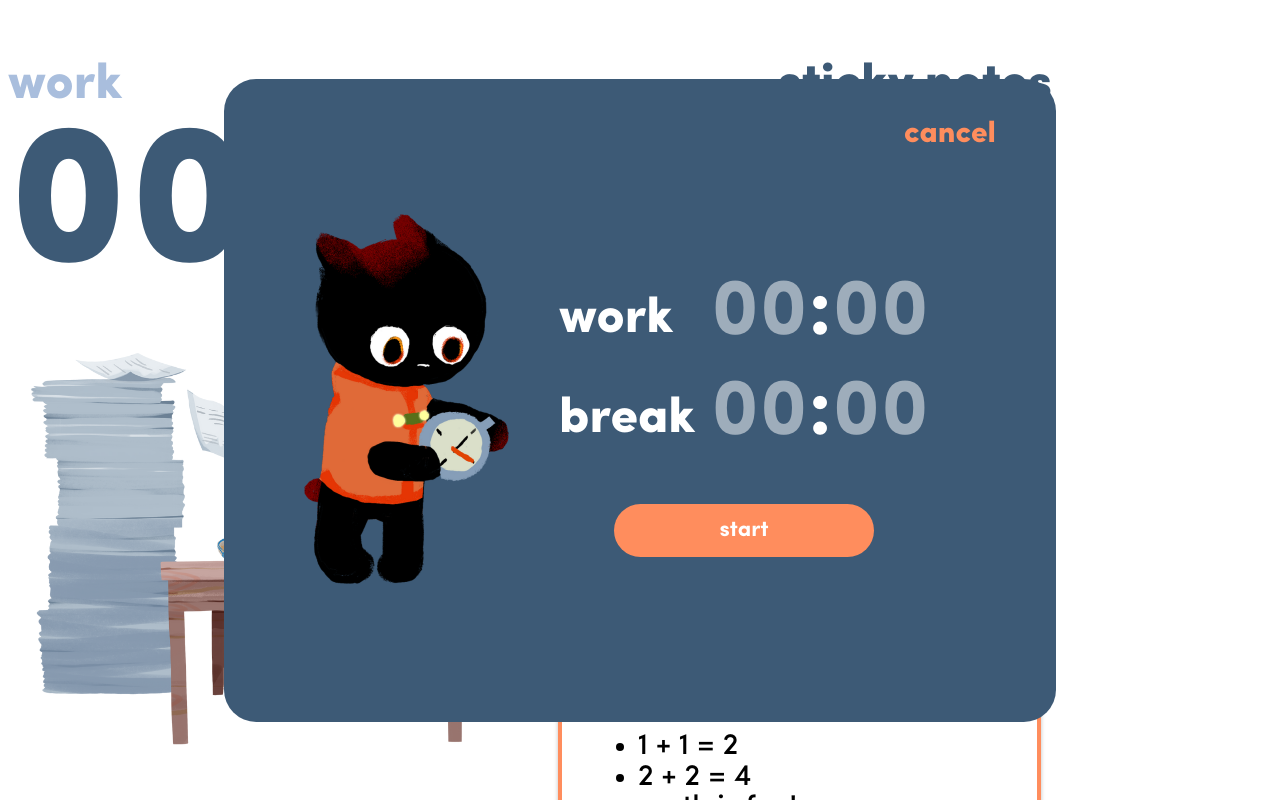
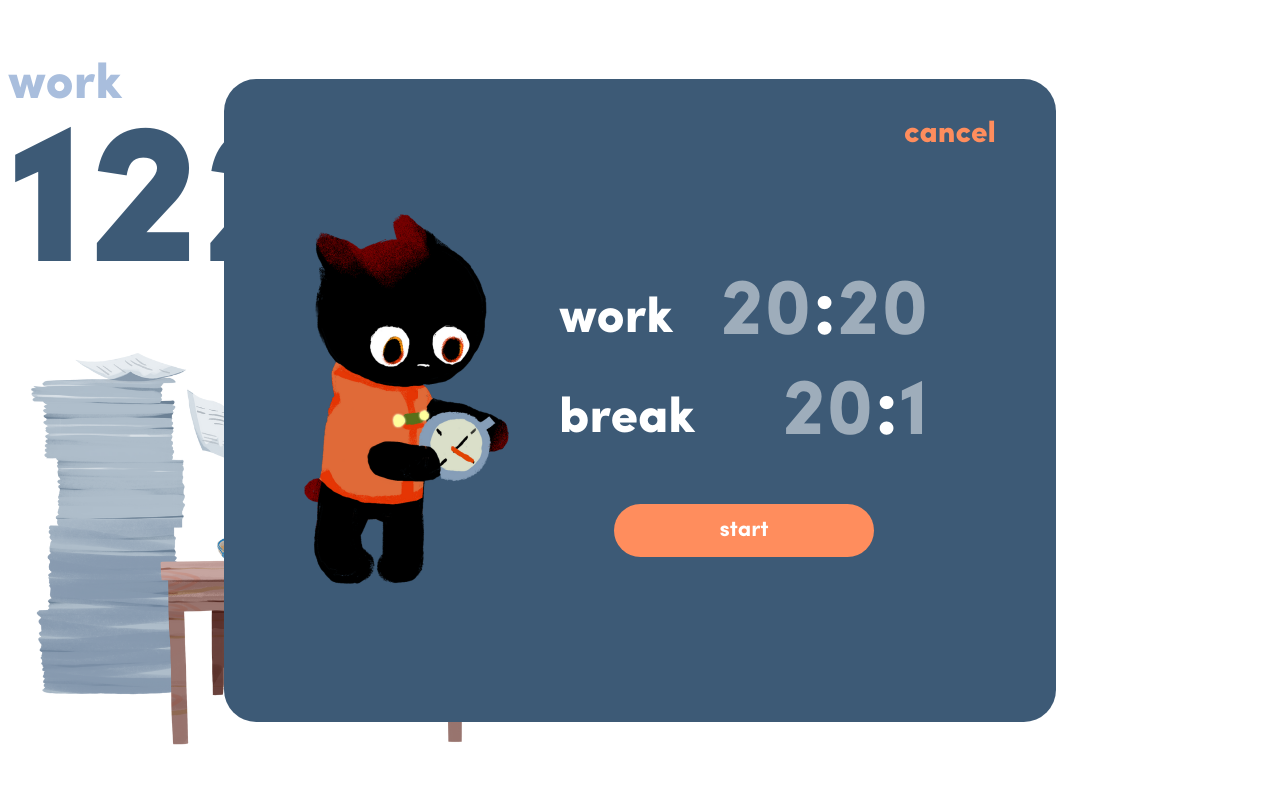
Before and after one commit to MohaElder/Project-Inspo, a Vue app: page / in a window 1280 px wide. Shown: the top 800 px of the page. Built offline with nearby package versions, Linux system fonts and the light colour scheme.

Commit message:
update the data flow

```diff
--- a/src/App.vue
+++ b/src/App.vue
@@ -1,18 +1,17 @@
 <template>
   <!-- <index />  -->
-  <work />
+  <index />
 </template>
 
 <script>
 // import index from './components/index.vue'
-import work from './components/work.vue'
+import index from './components/index.vue'
 
 
 export default {
   name: "App",
   components: {
-    //index,
-    work,
+    index,
   },
 };
 </script>
--- a/src/components/index.vue
+++ b/src/components/index.vue
@@ -1,32 +1,48 @@
 <template>
   <div class="container">
-    <h1>{{ msg }}</h1>
-    <input type="text" v-model="msg" />
-    <button @click="change">You can also click me to change content</button>
+    <span v-if="user != null">
+      <popup :user="user" />
+      <timer
+        :worktime="user.getWorkTime()"
+        :breaktime="user.getBreakTime()"
+        key=""
+      />
+      <div class="half">
+        <div class="blue semi-title">sticky notes</div>
+        <note />
+      </div>
+    </span>
+    <span v-else> aaaa </span>
   </div>
 </template>
 
 <script>
+import timer from "./timer.vue";
+import note from "./note.vue";
+import popup from "./popup.vue";
+import { User } from "../middleware/data.js";
+
 export default {
   name: "index",
+  components: {
+    timer,
+    note,
+    popup,
+  },
   data() {
     return {
-      msg: "hello",
+      user: null,
     };
   },
-  methods: {
-    change() {
-      this.msg = "See? Now it's changed";
-    },
+  mounted() {
+    console.log("mounted");
+    this.user = new User();
   },
+  methods: {},
 };
 </script>
 
 <!-- Add "scoped" attribute to limit CSS to this component only -->
 <style scoped>
-.container {
-  display: grid;
-  grid-gap: 30px;
-  height: 500px;
-}
+@import url("../global.css");
 </style>
--- a/src/components/popup.vue
+++ b/src/components/popup.vue
@@ -1,93 +1,149 @@
 <template>
   <Transition>
-        <div id="popup" class="centered" v-if="show" @keyup.stop.prevent="keyEvent($event)">
-            <img id="pop-up-cat" src="../assets/pop_up_cat.png">
+    <div
+      id="popup"
+      class="centered"
+      v-if="show"
+      @keyup.stop.prevent="keyEvent($event)"
+    >
+      <img id="pop-up-cat" src="../assets/pop_up_cat.png" />
       <div class="settings">
         <div class="setting">
           <span class="semi-title set-type">work</span>
           <span class="timer">
-                        <span class="input" @click="change_selected_input">{{hour}}</span>
+            <span
+              class="input"
+              @click="
+                change_selected_input();
+                activeNumber = 'workMinute';
+              "
+              >{{ Math.floor(user.getWorkTime() / 60) }}</span
+            >
             <span>:</span>
-                        <span class="input" @click="change_selected_input">{{minute}}</span>
+            <span
+              class="input"
+              @click="
+                change_selected_input();
+                activeNumber = 'workSecond';
+              "
+              >{{ user.getWorkTime() % 60 }}</span
+            >
           </span>
         </div>
         <div class="setting">
           <span class="semi-title set-type">break</span>
           <span class="timer">
-                        <span class="input" @click="change_selected_input">00</span>
+            <span
+              class="input"
+              @click="
+                change_selected_input();
+                activeNumber = 'breakMinute';
+              "
+              >{{ Math.floor(user.getBreakTime() / 60) }}</span
+            >
             <span>:</span>
-                        <span class="input" @click="change_selected_input">00</span>
+            <span
+              class="input"
+              @click="
+                change_selected_input();
+                activeNumber = 'breakSecond';
+              "
+              >{{ user.getBreakTime() % 60 }}</span
+            >
           </span>
         </div>
         <div class="start btn" @click="show = false">start</div>
       </div>
-            <div id="popup-cancel" class="top-right-btn btn" @click="show = false">cancel</div>
+      <div id="popup-cancel" class="top-right-btn btn" @click="show = false">
+        cancel
+      </div>
     </div>
   </Transition>
 </template>
 
 <script>
-
 function sleep(ms) {
-    return new Promise(resolve => setTimeout(resolve, ms));
+  return new Promise((resolve) => setTimeout(resolve, ms));
 }
 
+import { User } from "../middleware/data";
+
 export default {
-    name: 'popup',
+  name: "popup",
   selected_input: null,
+  props: {
+    user: User,
+  },
+  data() {
+    return {
+      show: false,
+      multiplier: 1,
+      breakMinute: 0,
+      breakSecond: 0,
+      workMinute: 0,
+      workSecond: 0,
+      activeNumber: '',
+    };
+  },
   methods: {
-        change_selected_input(event) {
+    change_selected_input(event, activeNumber) {
       if (this.selected_input != null) {
-                this.selected_input.classList.toggle("clear")
+        this.selected_input.classList.toggle("clear");
       }
-            this.selected_input = event.target
-            this.selected_input.classList.toggle("clear")
+      this.selected_input = event.target;
+      this.selected_input.classList.toggle("clear");
+      this.activeNumber = activeNumber;
     },
     async keypress(event) {
+      // validation
+      if (this.selected_input == null) return;
 
-            // validation
-            if (this.selected_input == null)
-                return
-
-            let original_content = this.selected_input.textContent
+      let original_content = this.selected_input.textContent;
       if (0 <= event.key || event.key < 9) {
         let new_content = original_content.charAt(1) + event.key;
 
         if (new_content < 60) {
-                    this.selected_input.textContent = new_content
-                    this.selected_input.classList.add("clear")
+          this.selected_input.textContent = new_content;
+          this.selected_input.classList.add("clear");
+        } else {
+          this.selected_input.textContent = new_content;
+          await sleep(100);
+          this.selected_input.textContent = "00";
         }
-                else {
-                    this.selected_input.textContent = new_content
-                    await sleep(100)
-                    this.selected_input.textContent = "00"
-                }
-
       }
 
       if (event.key == "Backspace") {
-                this.selected_input.textContent = "0" + original_content.charAt(0)
+        this.selected_input.textContent = "0" + original_content.charAt(0);
       }
+
+      var ret = parseInt(this.selected_input.textContent);
+
+      switch (this.activeNumber){
+          case 'workminute':
+            this.workMinute = ret
+            break;
+          case 'worksecond':
+            this.workSecond = ret
+            break;
+          case 'breakminute':
+            this.breakMinute = ret
+            break;
+            case 'breaksecond':
+            this.breakSecond = ret
+            break;
       }
     },
+  },
   async mounted() {
-        window.addEventListener("keydown", this.keypress)
-        await sleep(500)
+    window.addEventListener("keydown", this.keypress);
+    await sleep(500);
     this.show = true;
   },
-    data() {
-        return {
-            show: false,
-            hour: "00",
-            minute: "00",
-        }
-    }
-}
-
+};
 </script>
 
 <style>
-@import '../global.css';
+@import "../global.css";
 
 #popup {
   height: 373px; /* 643 - 135 * 2 */
@@ -95,7 +151,7 @@ export default {
   padding: 135px 80px;
   display: flex;
   border-radius: 32.2px;
-    background-color: #3D5A76;
+  background-color: #3d5a76;
   font-family: "Sofia Pro Bold";
   color: #fff;
   z-index: 1;
@@ -130,7 +186,8 @@ export default {
   min-width: 90px;
   opacity: 0.5;
 }
-.input:hover, .btn:hover {
+.input:hover,
+.btn:hover {
   cursor: pointer;
   opacity: 1;
 }
@@ -144,7 +201,7 @@ export default {
   margin: 40px auto;
   padding: 15px 40px;
   border-radius: 30px;
-    background-color: #FF8D5D;
+  background-color: #ff8d5d;
   font-size: 22px;
   color: #fff;
   transition: all 0.3s;
@@ -160,7 +217,7 @@ export default {
   position: absolute;
   top: 40px;
   right: 60px;
-    color: #FF8D5D;
+  color: #ff8d5d;
   font-family: "Sofia Pro Black";
 }
 #popup-cancel {
--- a/src/components/work.vue
+++ /dev/null
@@ -1,44 +0,0 @@
-<template>
-  <div class="container">
-    <popup />
-    <timer worktime=.5 breaktime=.2 key=""/>
-    <div class="half">
-        <div class="blue semi-title">sticky notes</div>
-        <note />
-    </div>
-  </div>
-</template>
-
-<script>
-
-import timer from './timer.vue'
-import note from './note.vue'
-import popup from './popup.vue'
-
-export default {
-  name: "index",
-  components:{
-        timer,
-        note,
-        popup,
-
-  },
-  data() {
-    return {
-      msg: "hi",
-    };
-  },
-  methods: {
-    change() {
-      this.msg = "See? Now it's changed";
-    },
-  },
-};
-</script>
-
-<!-- Add "scoped" attribute to limit CSS to this component only -->
-<style scoped>
-
-@import url("../global.css");
-
-</style>
--- /dev/null
+++ b/src/middleware/data.js
@@ -0,0 +1,46 @@
+export class User {
+    /**
+     * User data structure
+     *
+     */
+
+    constructor(username = "default", breakTime = "1201", workTime = "1220", notes ={}) {
+        this.username = username;
+        this.breakTime = breakTime; //seconds
+        this.workTime = workTime; //seconds
+        this.notes = notes;
+        console.log("created!")
+    }
+
+    getUserName() {
+        return this.username;
+    }
+
+    getBreakTime() {
+        return this.breakTime;
+    }
+
+    getWorkTime() {
+        return this.workTime;
+    }
+
+    getNotes() {
+        return this.notes;
+    }
+
+    setUserName(username) {
+        this.username = username;
+    }
+
+    setBreakTime(breakTime) {
+        this.breakTime = breakTime;
+    }
+
+    setWorkTime(workTime) {
+        this.workTime = workTime;
+    }
+
+    setNotes(notes) {
+        this.notes = notes;
+    }
+}
```
Also changed, not shown: src/middleware/api.js (renamed from src/API/api.js), 1 other file (tests, documents, lock files or other folders). Lines whose indentation alone changed are shown as unchanged.
